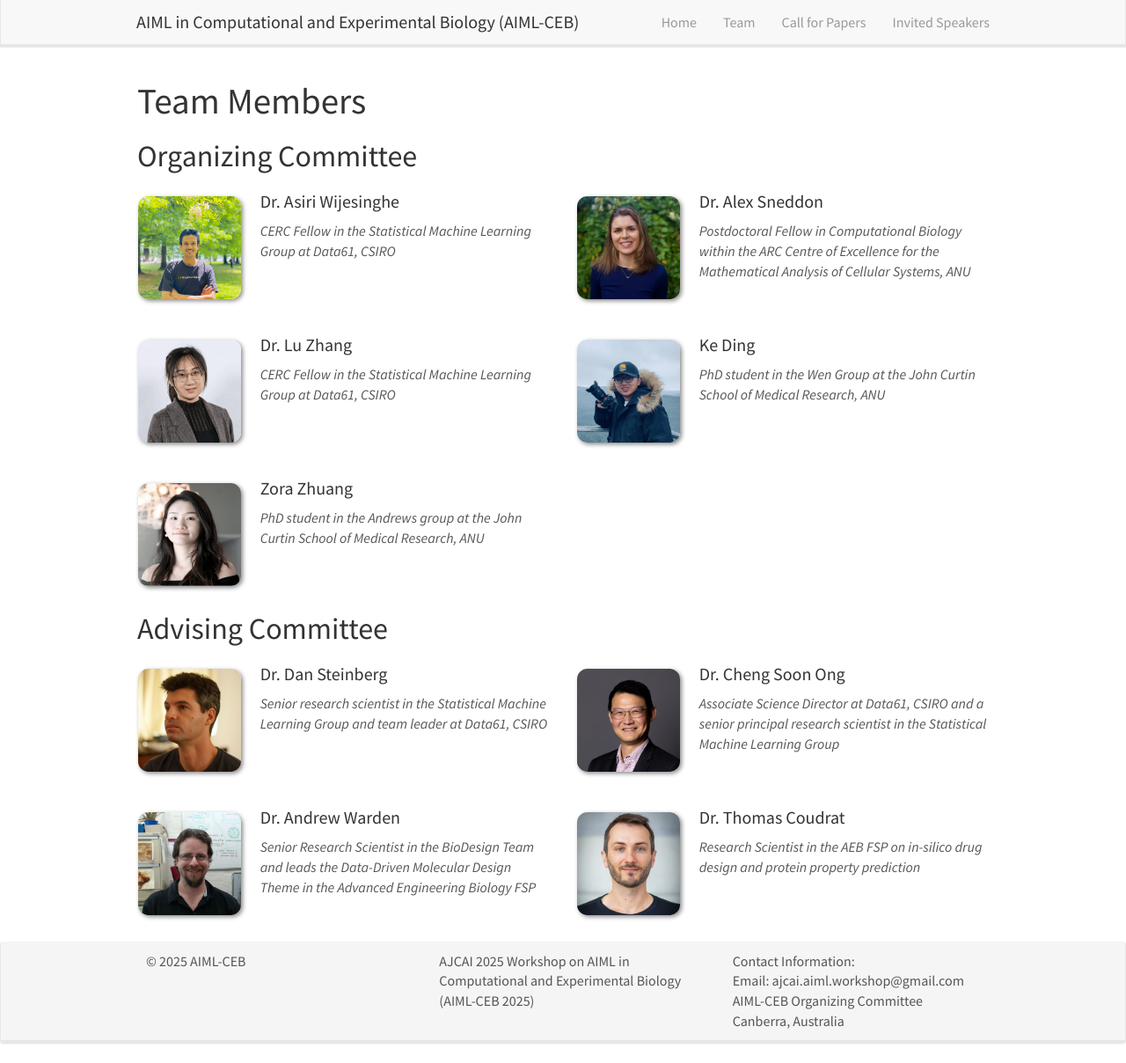
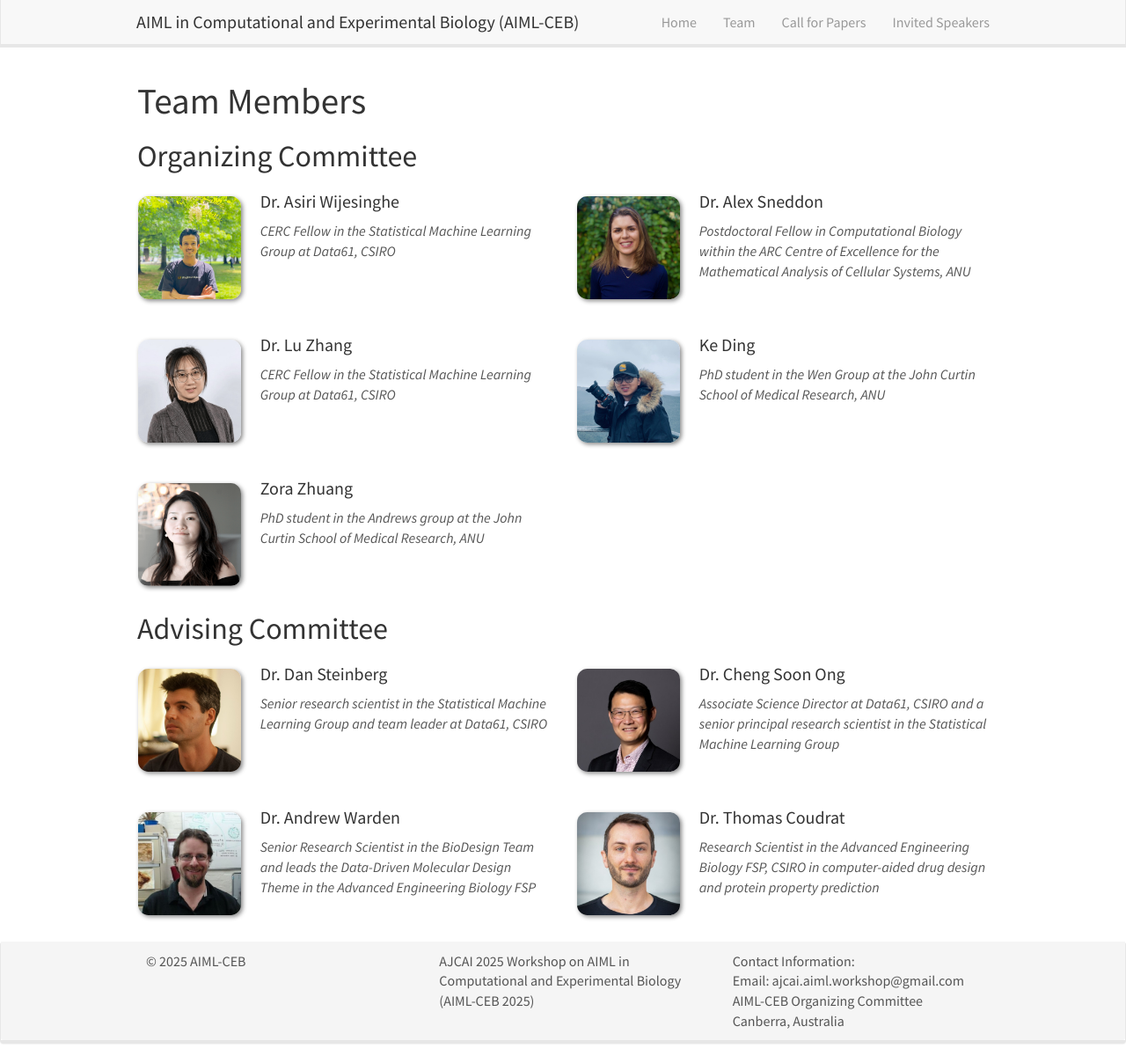
Before and after one commit to aiml-ceb/aiml-ceb.github.io, a Jekyll site: the page built from _pages/team.md, in a window 1280 px wide and 1208 px high. Shown: the whole window at 88% size. Built offline with Jekyll 4.4.1, drawn with Linux system fonts in a browser that asks for light colours; nearby versions of some CDN libraries.

Commit message:
init_commit_v25

```diff
--- a/_data/alumni_members.yml
+++ b/_data/alumni_members.yml
@@ -15,5 +15,5 @@
 
 - name: Dr. Thomas Coudrat
   photo: Thomas.jpg
-  info: Research Scientist in the AEB FSP on in-silico drug design and protein property prediction
+  info: Research Scientist in the Advanced Engineering Biology FSP, CSIRO in computer-aided drug design and protein property prediction
   email: Thomas.Coudrat@csiro.au
```
